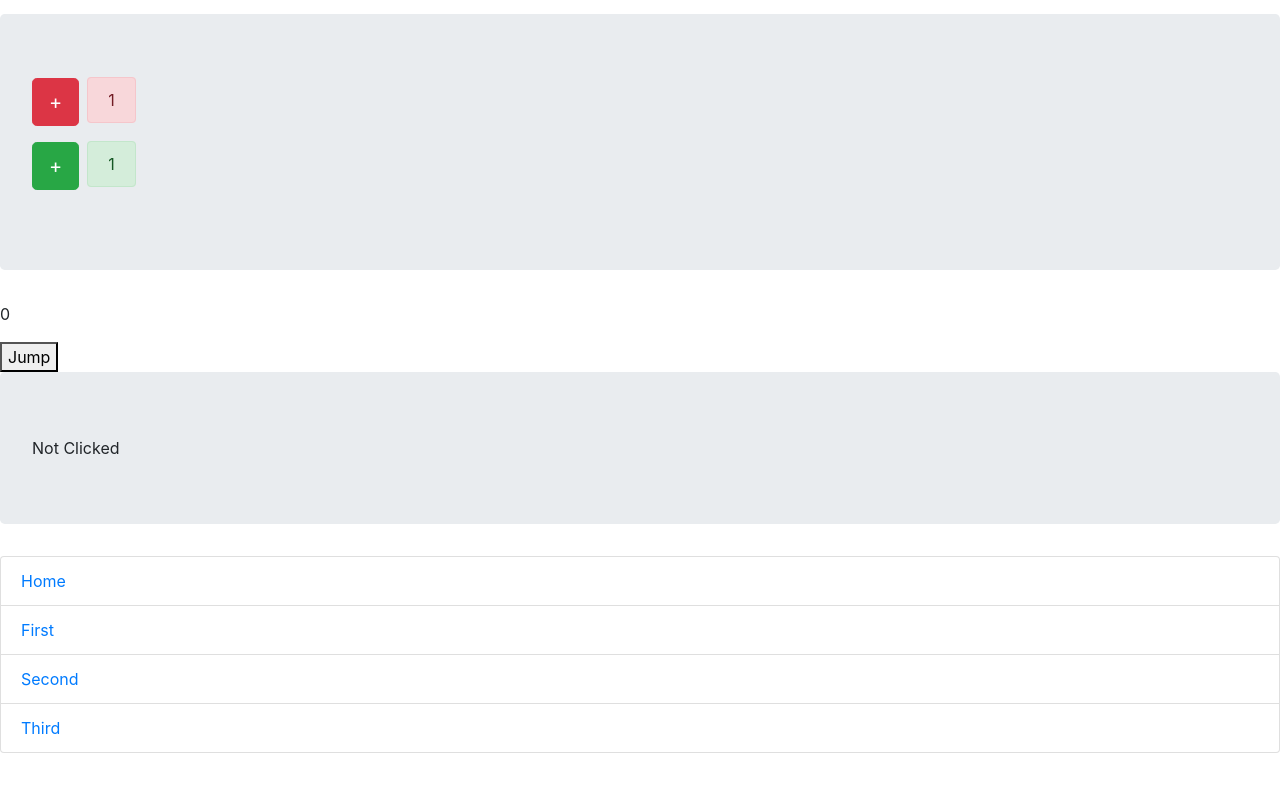
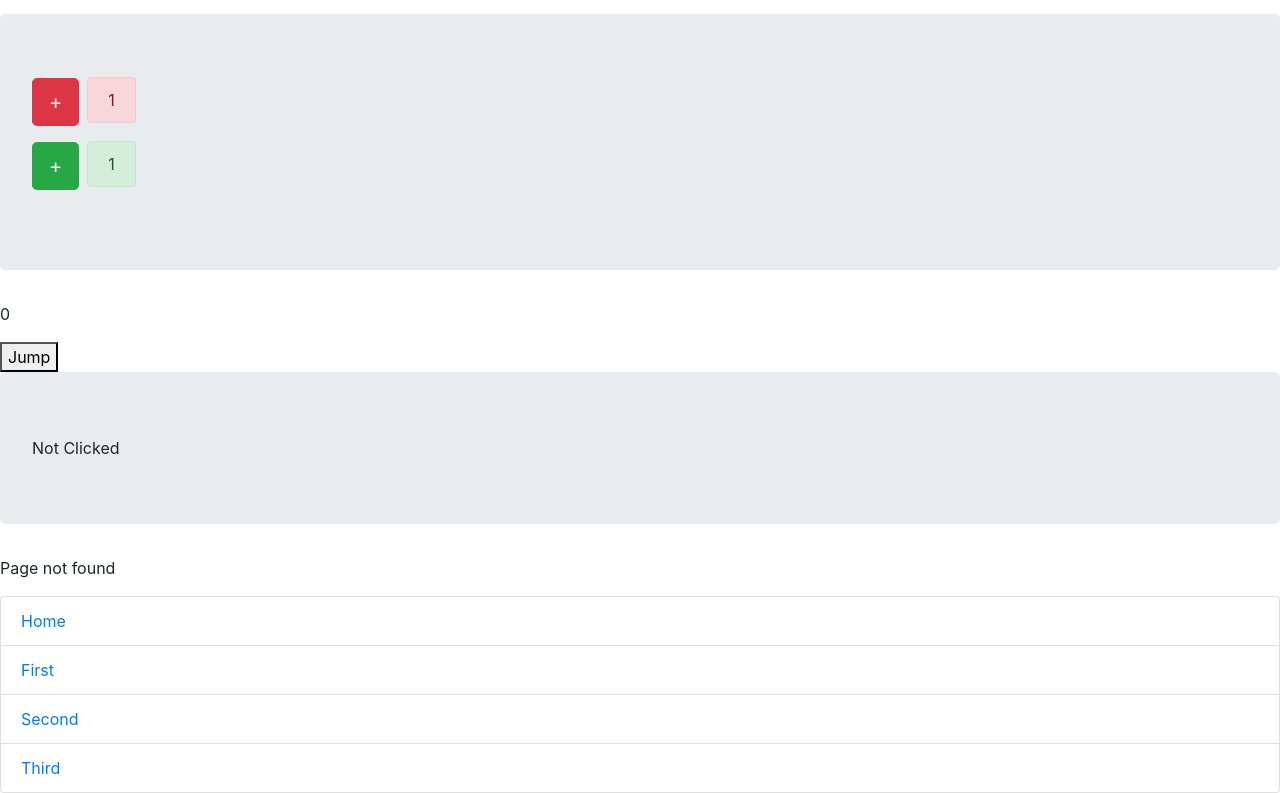
Before and after one commit to tom-meyrick/first-react-project, a React (Create React App) app: page /second in a window 1280 px wide. Shown: the part 1232-2025 px from the top of the page. Before the commit the page ends 1985 px from the top, so only its background shows below. Built offline with nearby package versions, Linux system fonts and the light colour scheme; the HTML template or start-up script is replaced by a standard one.

Commit message:
Switches added to routing

```diff
--- a/src/App.js
+++ b/src/App.js
@@ -1,5 +1,5 @@
 import React from "react";
-import { BrowserRouter as Router, Route } from "react-router-dom";
+import { BrowserRouter as Router, Route, Switch } from "react-router-dom";
 
 import "./App.css";
 import Stuff from "./Stuff";
@@ -20,6 +20,7 @@ import List from "./List";
 import Adder from "./Adder";
 import Transform from "./Transform";
 import Footer from "./Footer";
+import FourOhFour from "./FourOhFour";
 
 let names = ["Dave", "Ariel", "Sheila", "Nigel", "Peter"];
 let blah =
@@ -31,23 +32,30 @@ let sum = (x) => +x + +x;
 const App = () => (
   <Router>
     <Stuff />
+    <Switch>
       <Route exact-path="/">
         <Transform transform={sum} />
         <Transform transform={square} />
         <Adder />
         <List />
       </Route>
+    </Switch>
+    <Switch>
       <Route path="/first">
         <TempConverter />
         <PasswordStrength />
         <Length />
       </Route>
+    </Switch>
+    <Switch>
       <Route path="/second">
         <TwoCounters />
         <GodCounter />
         <CatchMeIfYouCan jump={100} />
         <Clicked />
       </Route>
+    </Switch>
+    <Switch>
       <Route path="/third">
         <ToggleText initial="Hello" alternate="World" />
         <Counter initial={50} max={100} />
@@ -55,6 +63,10 @@ const App = () => (
         <RollCall names={names} />
         <Appify />
       </Route>
+    </Switch>
+    <Switch>
+      <FourOhFour />
+    </Switch>
     <Footer />
   </Router>
 );
--- /dev/null
+++ b/src/FourOhFour.js
@@ -0,0 +1,5 @@
+import React, { Component } from "react";
+
+const FourOhFour = () => <p>Page not found</p>;
+
+export default FourOhFour;
```
Lines whose indentation alone changed are shown as unchanged.
